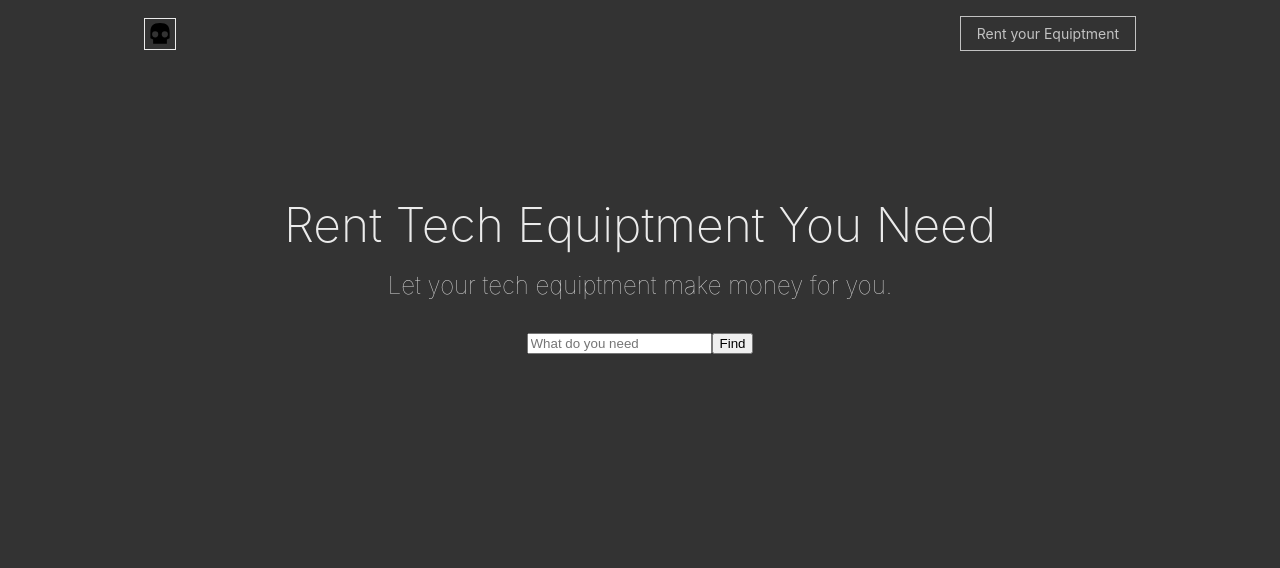
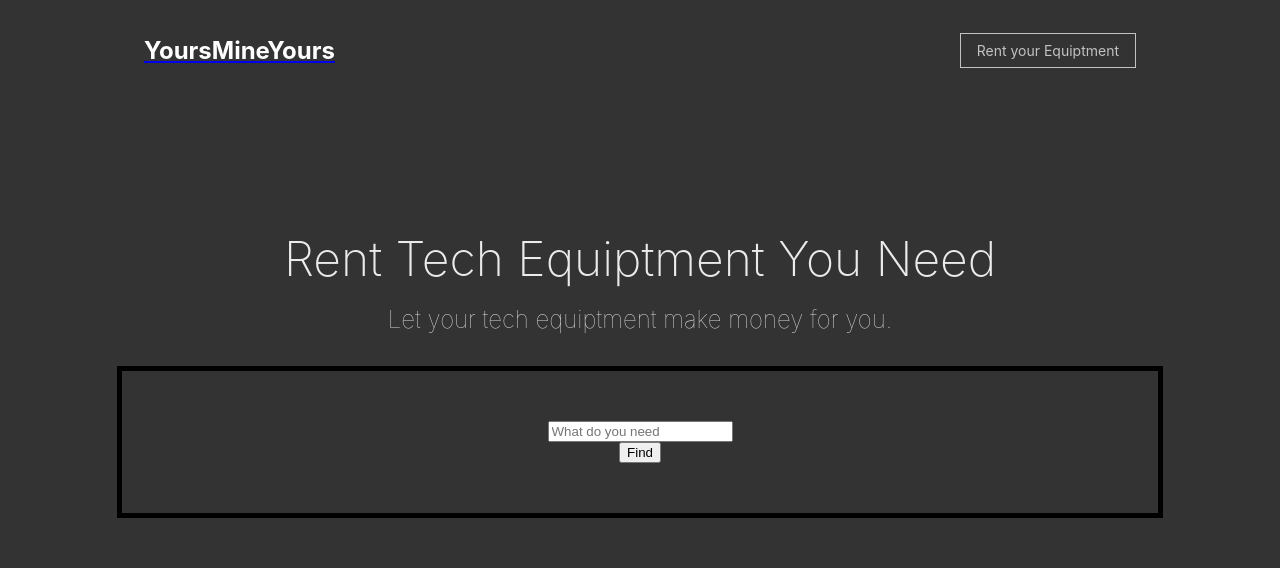
Before and after one commit to bw-eu-use-my-tech-stuff/FE, a React (Create React App) app in the folder yoursmineyours/: page / in a window 1280 px wide. Shown: the top 568 px of the page. Built offline with nearby package versions, Linux system fonts and the light colour scheme; no server answers.

Commit message:
Pushing for the end of day.

```diff
--- a/yoursmineyours/public/index.html
+++ b/yoursmineyours/public/index.html
@@ -24,7 +24,7 @@
       work correctly both with client-side routing and a non-root public URL.
       Learn how to configure a non-root public URL by running `npm run build`.
     -->
-    <title>React App</title>
+    <title>YoursMineYours.com</title>
   </head>
   <body>
     <noscript>You need to enable JavaScript to run this app.</noscript>
--- a/yoursmineyours/src/App.js
+++ b/yoursmineyours/src/App.js
@@ -6,6 +6,7 @@ import ForRentForm from './components/RentItemForm';
 import OwnerRegister from './components/OwnerRegister';
 import OwnerLogin from './components/OwnerLogin';
 import AddItem from './components/DashboardAddItem';
+import DashboardAfterOwnerLogin from './components/DashboardAfterOwnerLogin';
 
 function App() {
   return (
@@ -15,6 +16,7 @@ function App() {
       <Route path="/register" component={OwnerRegister}/>
       <Route path="/addItem" component={AddItem}/>
       <Route path="/rentItem" component={ForRentForm}/>
+      <Route path="/ownerDashboard" component={DashboardAfterOwnerLogin}/>
     </div>
   );
 }
--- a/yoursmineyours/src/components/DashboardAddItem.js
+++ b/yoursmineyours/src/components/DashboardAddItem.js
@@ -1,13 +1,14 @@
 import React, { useState, useEffect } from "react";
 import axios from "axios";
 import { withFormik, Form, Field } from "formik";
+import '../styles/DashboardAddItem.css';
 
 function DashboardAddItem() {
   return (
     <Form>
       <h2>Rent your products. Earn money.</h2>
       Name:
-      <Field type="text" placeholder="Name" name="name" />
+      <Field type="text" placeholder="Name" name="name" /><br></br>
 
       Category:
       <Field name="category" as="select" placeholder="Category">
@@ -18,11 +19,12 @@ function DashboardAddItem() {
           Sound Recording Equipment
         </option>
         <option value="other">Other</option>
-      </Field>
+      </Field><br></br>
 
       Cost(Per day):
-      <Field type="number" placeholder="Price" name="cost" />
-      <Field type="text" placeholder="description" name="description" />
+      <Field type="number" placeholder="Price" name="cost"/><br></br>
+      Description:
+      <Field type="text" placeholder="description" name="description"/><br></br>
       <button>Add Item</button>
     </Form>
   );
@@ -40,8 +42,7 @@ const AddItem = withFormik({
 
   handleSubmit(values) {
     console.log(values);
-    axios
-      .post("https://use-my-tech-stuff-eu.herokuapp.com/api/equipments", values)
+    axios.post("https://use-my-tech-stuff-eu.herokuapp.com/api/equipments", values)
       .then(response => {
         console.log(response);
       })
--- /dev/null
+++ b/yoursmineyours/src/components/DashboardAfterOwnerLogin.js
@@ -0,0 +1,19 @@
+import React from "react";
+
+function DashboardAfterOwnerLogin(props) {
+
+    const goToAddItem = (event) => {
+      event.preventDefault();
+      props.history.push('/addItem');
+    }
+
+
+  return (
+    <div>
+      <button onClick={goToAddItem}>Add Item</button>
+      <button>Delete Item</button>
+    </div>
+  );
+}
+
+export default DashboardAfterOwnerLogin;
--- a/yoursmineyours/src/components/Home.js
+++ b/yoursmineyours/src/components/Home.js
@@ -12,8 +12,11 @@ function Home() {
     <div className="bg-black-80 pb5 pb6-m pb7-l">
       <nav className="dt w-100 mw8 center">
         <div className="dtc w2 v-mid pa3">
-          <a href="/" className="dib w2 h2 pa1 ba b--white-90 grow-large border-box">
-            <svg className="link white-90 hover-white" data-icon="skull" viewBox="0 0 32 32"><title>skull icon</title><path d="M16 0 C6 0 2 4 2 14 L2 22 L6 24 L6 30 L26 30 L26 24 L30 22 L30 14 C30 4 26 0 16 0 M9 12 A4.5 4.5 0 0 1 9 21 A4.5 4.5 0 0 1 9 12 M23 12 A4.5 4.5 0 0 1 23 21 A4.5 4.5 0 0 1 23 12"></path></svg>
+          <a href="/"
+          // className="dib w2 h2 pa1 ba b--white-90 grow-large border-box"
+          >
+            {/* <svg className="link white-90 hover-white" data-icon="skull" viewBox="0 0 32 32"><title>skull icon</title><path d="M16 0 C6 0 2 4 2 14 L2 22 L6 24 L6 30 L26 30 L26 24 L30 22 L30 14 C30 4 26 0 16 0 M9 12 A4.5 4.5 0 0 1 9 21 A4.5 4.5 0 0 1 9 12 M23 12 A4.5 4.5 0 0 1 23 21 A4.5 4.5 0 0 1 23 12"></path></svg> */}
+            <h1 className="logoText">YoursMineYours</h1>
           </a>
         </div>
         <div className="dtc v-mid tr pa3">
@@ -28,7 +31,11 @@ function Home() {
     </div>
   </div>
 </header>
+
+
+<div className="itemsForRentToFlex">
 <ItemsForRent/>
+</div>
     </div>
   );
 }
--- a/yoursmineyours/src/components/OwnerLogin.js
+++ b/yoursmineyours/src/components/OwnerLogin.js
@@ -16,7 +16,7 @@ function OwnerLogin(props) {
 
   const submitHandler = event => {
       event.preventDefault();
-      props.history.push('/addItem');
+      props.history.push('/ownerDashboard');
       // Here add the object to the backend.
       console.log(user);
     }
--- /dev/null
+++ b/yoursmineyours/src/styles/DashboardAddItem.css
@@ -0,0 +1,10 @@
+Form{
+    border: 5px solid black;
+    display: flex;
+    flex-direction: column;
+    width: 75%;
+    padding: 50px 50px;
+    margin: 0 auto;
+    align-items: center;
+    justify-content: center;
+}
--- a/yoursmineyours/src/styles/Home.css
+++ b/yoursmineyours/src/styles/Home.css
@@ -292,3 +292,8 @@
         font-size: 3rem;
     }
 }
+
+.logoText{
+    text-decoration: none;
+    color: white;
+}
```
Also changed, not shown: yoursmineyours/src/components/ListOfRentItems.js (+0 -58 lines).
